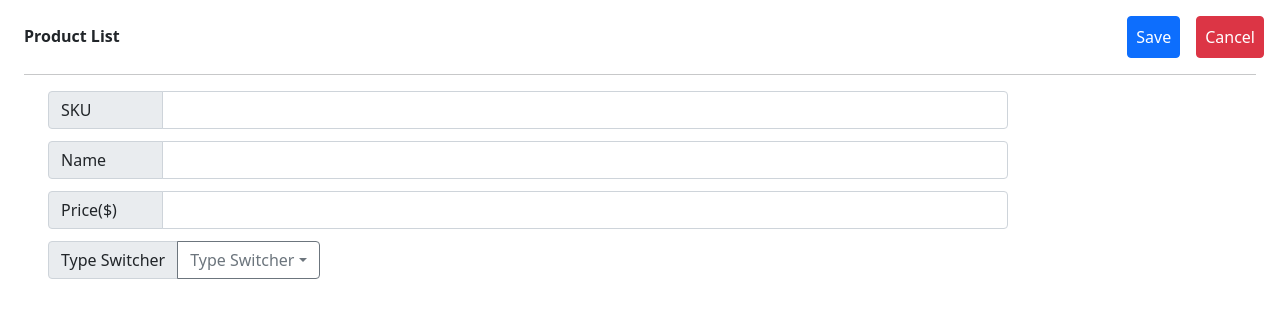
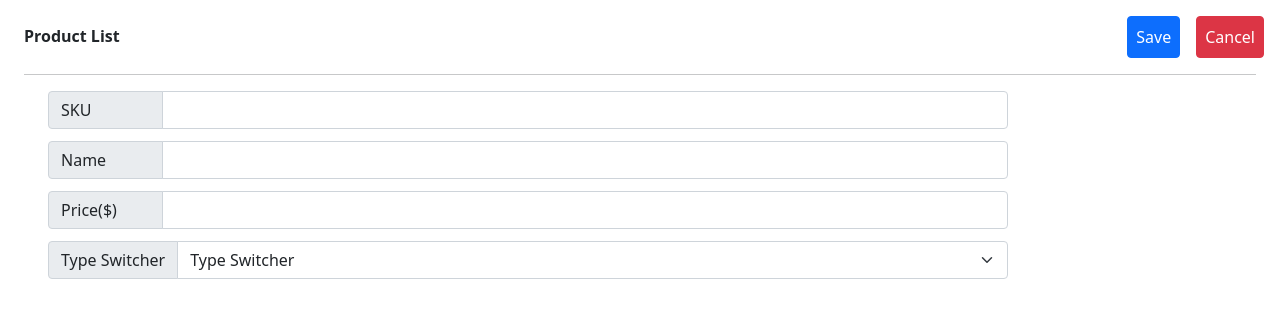
Before and after one commit to ImmortalBoi/junior-task-product-list, a PHP site: page /addproduct.php in a window 1280 px wide. Shown: the top 318 px of the page. Run offline with PHP 8.4, Linux system fonts and the light colour scheme.

Commit message:
Update addproduct.php

```diff
--- a/addproduct.php
+++ b/addproduct.php
@@ -31,8 +31,8 @@
             <div class = "mb-2">
                 <div class="input-group mb-1" style="width:75vw">
                     <span class="input-group-text" style="min-width:9vw" id="basic-addon3">SKU</span>
-                    <input v-if = "valid.sku" type="text" class="form-control" v-model="sku" aria-describedby="basic-addon3" id = "sku">
-                    <input v-else type="text" class="form-control is-invalid" v-model="sku" aria-describedby="basic-addon3" id = "sku">
+                    <input v-if = "valid.sku" type="text" class="form-control" v-model="sku" aria-describedby="basic-addon3" id="sku">
+                    <input v-else type="text" class="form-control is-invalid" v-model="sku" aria-describedby="basic-addon3" id="sku">
                 </div>
                 <div v-if = "!valid.sku" class = "ms-2 mb text-danger"> {{skuErrorText}} </div>
             </div>
@@ -40,8 +40,8 @@
             <div class="mb-2">
                 <div class="input-group mb-1" style="width:75vw">
                     <span class="input-group-text" style="min-width:9vw" id="basic-addon3">Name</span>
-                    <input v-if = "valid.name" type="text" class="form-control" v-model="name" aria-describedby="basic-addon3" id = "name">
-                    <input v-else type="text" class="form-control is-invalid" v-model="name" aria-describedby="basic-addon3" id = "name">
+                    <input v-if = "valid.name" type="text" class="form-control" v-model="name" aria-describedby="basic-addon3" id="name">
+                    <input v-else type="text" class="form-control is-invalid" v-model="name" aria-describedby="basic-addon3" id="name">
                 </div>
                 <div v-if = "!valid.name" class = "ms-2 mb text-danger"> Please, provide the data of indicated type</div>
             </div>
@@ -49,29 +49,28 @@
             <div class="mb-2">
                 <div class="input-group mb-1" style="width:75vw">
                     <span class="input-group-text" style="min-width:9vw" id="basic-addon3">Price($)</span>
-                    <input v-if = "valid.price" type="text" class="form-control " v-model="price" aria-describedby="basic-addon3" id = "price">
-                    <input v-else type="text" class="form-control is-invalid" v-model="price" aria-describedby="basic-addon3" id = "price">
+                    <input v-if = "valid.price" type="text" class="form-control " v-model="price" aria-describedby="basic-addon3" id="price">
+                    <input v-else type="text" class="form-control is-invalid" v-model="price" aria-describedby="basic-addon3" id="price">
                 </div>
                 <div v-if = "!valid.price" class = "ms-2 mb text-danger"> Please, provide the data of indicated type</div>
             </div>
 
-            <div class="input-group mb-1" style="width:75vw">
+            <div class="input-group mb-3" style="width:75vw">
                 <span class="input-group-text" style="min-width:9vw" id="basic-addon3">Type Switcher</span>
-                <button class="btn btn-outline-secondary dropdown-toggle" type="button" data-bs-toggle="dropdown" aria-expanded="false">{{buttonName}}</button>
-                <ul class="dropdown-menu" id="productType">
-                    <li><a @click="count = 1; resetTypeSwitcherData(); changeTypeSwitcher()" class="dropdown-item" href="#">DVD</a></li>
-                    <li><a @click="count = 2; resetTypeSwitcherData(); changeTypeSwitcher()" class="dropdown-item" href="#">Furniture</a></li>
-                    <li><a @click="count = 3; resetTypeSwitcherData(); changeTypeSwitcher()" class="dropdown-item" href="#">Book</a></li>
-                </ul>
-
+                <select class="form-select" aria-label="Default select example" id="productType">
+                    <option @click="count = 0; resetTypeSwitcherData(); changeTypeSwitcher()" selected>Type Switcher</option>
+                    <option @click="count = 1; resetTypeSwitcherData(); changeTypeSwitcher()" value="1">DVD</option>
+                    <option @click="count = 2; resetTypeSwitcherData(); changeTypeSwitcher()" value="2">Furniture</option>
+                    <option @click="count = 3; resetTypeSwitcherData(); changeTypeSwitcher()" value="3">Book</option>
+                </select>
             </div>
 
 
             <div v-if="count==1" class="mb-2">
                 <div class="input-group mb-1" style="width:75vw">
                     <span class="input-group-text" style="min-width:9vw" id="basic-addon3">Size (MB)</span>
-                    <input v-if = "valid.size" type="text" class="form-control " v-model="size" aria-describedby="basic-addon3" id = "size">
-                    <input v-else type="text" class="form-control is-invalid" v-model="size" aria-describedby="basic-addon3" id = "size">
+                    <input v-if = "valid.size" type="text" class="form-control " v-model="size" aria-describedby="basic-addon3" id="size">
+                    <input v-else type="text" class="form-control is-invalid" v-model="size" aria-describedby="basic-addon3" id="size">
                 </div>
                 <div v-if = "!valid.size" class = "ms-2 mb text-danger"> Please, provide the data of indicated type</div>
             </div>
@@ -81,8 +80,8 @@
                 <div class="mb-2">
                     <div class="input-group mb-1" >
                         <span class="input-group-text" style="min-width:9vw" id="basic-addon3">Height (CM)</span>
-                        <input v-if = "valid.height" type="text" class="form-control " v-model="height" aria-describedby="basic-addon3" id = "height">
-                        <input v-else-if = "!valid.height" type="text" class="form-control is-invalid" v-model="height" aria-describedby="basic-addon3" id = "height">
+                        <input v-if = "valid.height" type="text" class="form-control " v-model="height" aria-describedby="basic-addon3" id="height">
+                        <input v-else-if = "!valid.height" type="text" class="form-control is-invalid" v-model="height" aria-describedby="basic-addon3" id="height">
                     </div>
                     <div v-if = "!valid.height" class = "ms-2 mb text-danger"> Please, provide the data of indicated type</div>
                 </div>
@@ -90,8 +89,8 @@
                 <div class="mb-2">
                     <div class="input-group mb-1">
                         <span class="input-group-text" style="min-width:9vw" id="basic-addon3">Width (CM)</span>
-                        <input v-if = "valid.width" type="text" class="form-control " v-model="width" aria-describedby="basic-addon3" id = "width">
-                        <input v-else-if = "!valid.width" type="text" class="form-control is-invalid" v-model="width" aria-describedby="basic-addon3" id = "width">
+                        <input v-if = "valid.width" type="text" class="form-control " v-model="width" aria-describedby="basic-addon3" id="width">
+                        <input v-else-if = "!valid.width" type="text" class="form-control is-invalid" v-model="width" aria-describedby="basic-addon3" id="width">
                     </div>
                     <div v-if = "!valid.width" class = "ms-2 mb text-danger"> Please, provide the data of indicated type</div>
                 </div>
@@ -100,8 +99,8 @@
                 <div class="mb-2">
                     <div class="input-group mb-1">
                         <span class="input-group-text" style="min-width:9vw" id="basic-addon3">Length (CM)</span>
-                        <input v-if = "valid.length" type="text" class="form-control " v-model="length" aria-describedby="basic-addon3" id = "length">
-                        <input v-else-if = "!valid.length" type="text" class="form-control is-invalid" v-model="length" aria-describedby="basic-addon3" id = "length">
+                        <input v-if = "valid.length" type="text" class="form-control " v-model="length" aria-describedby="basic-addon3" id="length">
+                        <input v-else-if = "!valid.length" type="text" class="form-control is-invalid" v-model="length" aria-describedby="basic-addon3" id="length">
                     </div>
                     <div v-if = "!valid.length" class = "ms-2 mb text-danger"> Please, provide the data of indicated type</div>
                 </div>
@@ -112,8 +111,8 @@
                 <div class="mb-2">
                     <div class="input-group mb-1">
                         <span class="input-group-text" id="basic-addon3">Weight (KG)</span>
-                        <input v-if = "valid.weight" type="text" class="form-control " v-model="weight" aria-describedby="basic-addon3" id = "weight">
-                        <input v-else-if = "!valid.weight" type="text" class="form-control is-invalid" v-model="weight" aria-describedby="basic-addon3" id = "weight">
+                        <input v-if = "valid.weight" type="text" class="form-control " v-model="weight" aria-describedby="basic-addon3" id="weight">
+                        <input v-else-if = "!valid.weight" type="text" class="form-control is-invalid" v-model="weight" aria-describedby="basic-addon3" id="weight">
                     </div>
                     <div v-if = "!valid.weight" class = "ms-2 mb text-danger"> Please, provide the data of indicated type</div>
                 </div>
```
